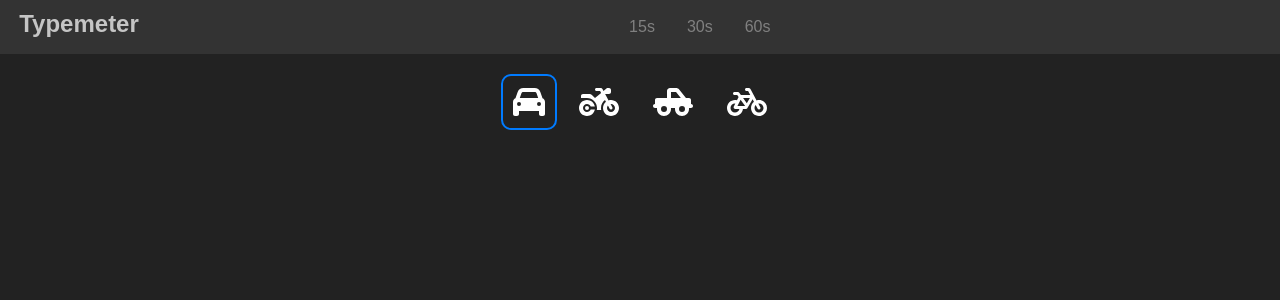
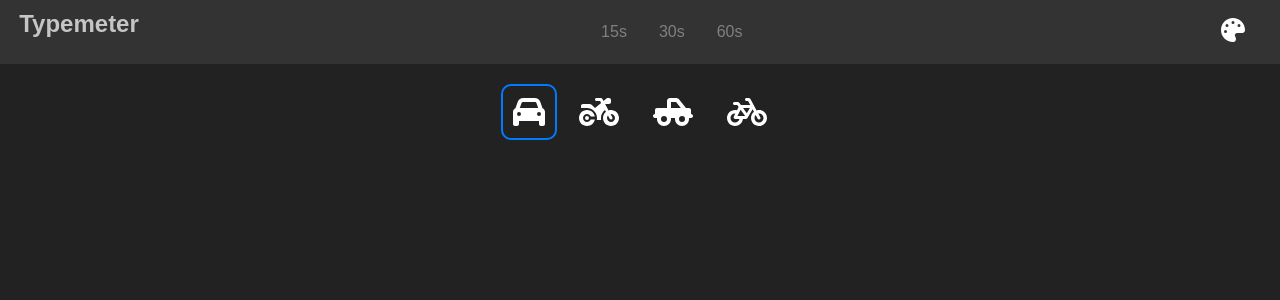
Before and after one commit to mananbansal2002/typetest, a React (Create React App) app: page / in a window 1280 px wide. Shown: the top 300 px of the page. Built offline with nearby package versions, Linux system fonts and the light colour scheme.

Commit message:
adds theme ui not functionality

```diff
--- a/src/App.css
+++ b/src/App.css
@@ -50,6 +50,10 @@
   transition: all 0.3s ease; /* Smooth transition for interaction feedback */
 }
 
+.timer-options{
+  display: flex;
+  justify-content: center;
+}
 .timer-options button:hover,
 .timer-options button:active {
 
@@ -72,6 +76,10 @@ button {
 }
 button:hover {
   background-color: #0056b3;
+}
+
+.theme-button{
+
 }
 
 .vehicle-selector {
@@ -98,3 +106,38 @@ button:hover {
 .vehicle-button:focus {
   outline: none;
 }
+
+
+
+.theme-selector {
+  position: relative; /* Position relative for absolute positioning of theme options */
+}
+
+.theme-button {
+  background: none;
+  border: none;
+  color: white;
+  font-size: 16px;
+  cursor: pointer;
+}
+
+.theme-options-container {
+  position: absolute;
+  top:60px; /* Position below theme button */
+  right: 30px; /* Align to the right */
+  display: flex;
+  flex-direction: column;
+  background-color: #a5a5a5; /* Theme options background color */
+
+  border-radius: 50px;
+  padding: 5px;
+  box-shadow: 0 2px 5px rgba(0, 0, 0, 0.1); /* Shadow effect */
+}
+
+.theme-option {
+  width: 30px;
+  height: 30px;
+  border-radius: 100px;
+  margin: 3px;
+  cursor: pointer;
+}
--- a/src/App.jsx
+++ b/src/App.jsx
@@ -4,6 +4,7 @@ import Chart from './components/Chart/Chart';
 import Typingtest from './components/Typingtest/Typingtest';
 import { FontAwesomeIcon } from '@fortawesome/react-fontawesome';
 import { faCar, faMotorcycle, faTruckPickup, faBicycle } from '@fortawesome/free-solid-svg-icons';
+
 import './App.css';
 
 
@@ -12,6 +13,8 @@ const App = () => {
   const [isTyping, setIsTyping] = useState(false);
   const [wpm, setWPM] = useState(null);
   const [carType, setCarType] = useState("car"); // Default car type is "car"
+  const [themeOptionsVisible, setThemeOptionsVisible] = useState(false); // State to toggle theme options visibility
+  const [selectedTheme, setSelectedTheme] = useState('');
     const vehicles = [
       { type: 'car', icon: faCar },
       { type: 'bike', icon: faMotorcycle },
@@ -43,6 +46,18 @@ const App = () => {
     setSelectedTime(0);
   };
 
+  const handleThemeSelect = (themeColor) => {
+    setSelectedTheme(themeColor);
+    // Apply theme color to the application or store it in localStorage for persistence
+  };
+
+  const toggleThemeOptions = () => {
+    setThemeOptionsVisible(!themeOptionsVisible);
+  };
+  const themeOptions = ['#333', '#444', '#555', '#666', '#777'];
+
+
+
   return (
     <div className="container">
  <nav className="navbar">
@@ -57,7 +72,24 @@ const App = () => {
           <button onClick={() => handleStart(60)}>60s</button>
         </div>
       )}
-      <div></div>
+       <div className="theme-selector">
+          <button className="theme-button" onClick={toggleThemeOptions}>
+          <svg xmlns="http://www.w3.org/2000/svg" viewBox="0 0 512 512" width="24" height="24">
+  <path fill="currentColor" d="M512 256c0 .9 0 1.8 0 2.7c-.4 36.5-33.6 61.3-70.1 61.3H344c-26.5 0-48 21.5-48 48c0 3.4 .4 6.7 1 9.9c2.1 10.2 6.5 20 10.8 29.9c6.1 13.8 12.1 27.5 12.1 42c0 31.8-21.6 60.7-53.4 62c-3.5 .1-7 .2-10.6 .2C114.6 512 0 397.4 0 256S114.6 0 256 0S512 114.6 512 256zM128 288a32 32 0 1 0 -64 0 32 32 0 1 0 64 0zm0-96a32 32 0 1 0 0-64 32 32 0 1 0 0 64zM288 96a32 32 0 1 0 -64 0 32 32 0 1 0 64 0zm96 96a32 32 0 1 0 0-64 32 32 0 1 0 0 64z"/>
+</svg>
+
+       </button>
+        </div>
+        {/* Theme options */}
+        {themeOptionsVisible && (
+          <div className="theme-options-container">
+
+              {themeOptions.map((color) => (
+                <div key={color} className="theme-option" style={{ backgroundColor: color }} onClick={() => handleThemeSelect(color)}></div>
+              ))}
+
+          </div>
+        )}
             </nav>
       {isTyping && (
         <Typingtest
```
